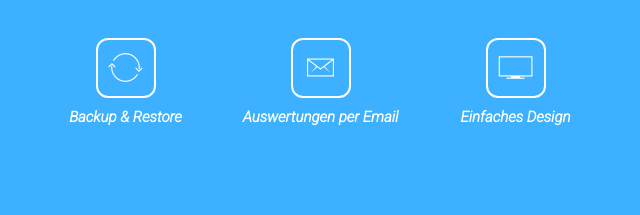
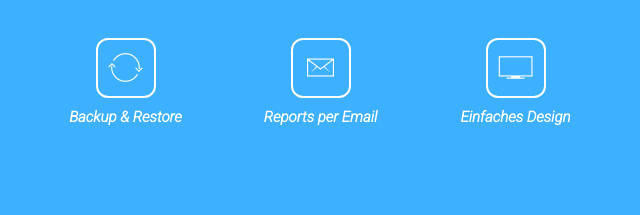
Before and after one commit to manueltaber/oo24web, a plain HTML site: page index.html in a window 1280 px wide. Shown: the part 4705-4920 px from the top of the page, 27-667 px from the left. Drawn offline with Linux system fonts and the light colour scheme; files whose address does not match are found by name.

Commit message:
typo fix

```diff
--- a/index.html
+++ b/index.html
@@ -401,7 +401,7 @@
                     <div class="col-sm-2"> <!-- 2 -->
                         <div class="affa-feature-icon animation" data-animation="animation-fade-in-up" data-delay="200">
                         	<i class="ion ion-ios-email-outline"></i>
-                            <p>Auswertungen per Email</p>
+                            <p>Reports per Email</p>
                         </div>
                     </div>
 
```
